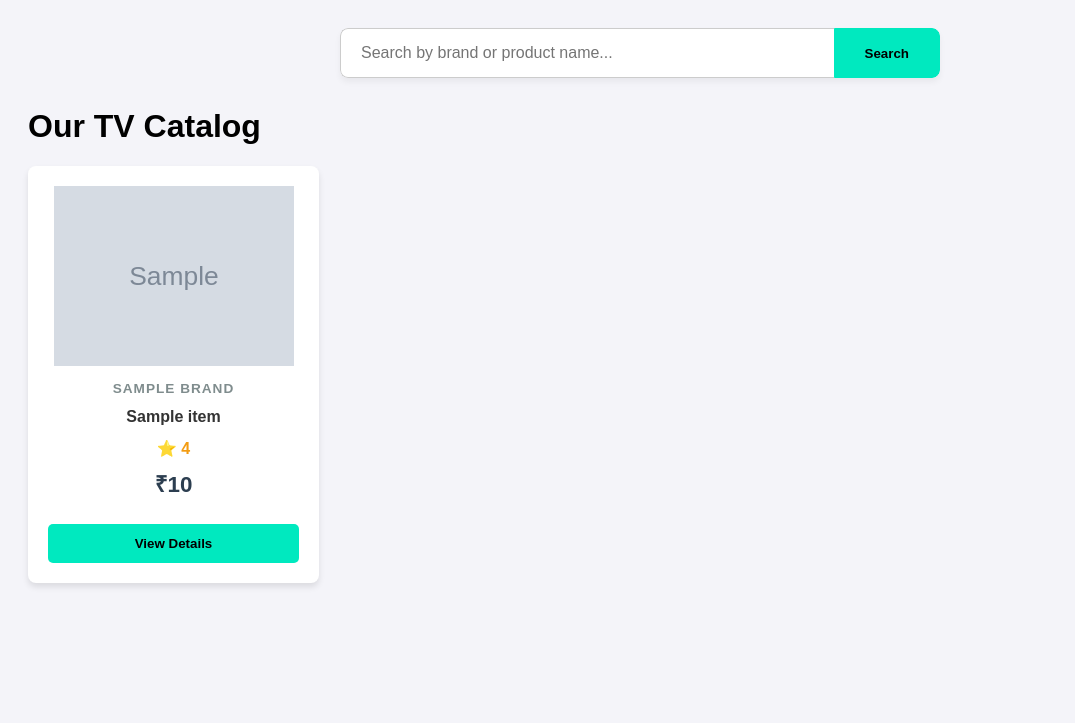
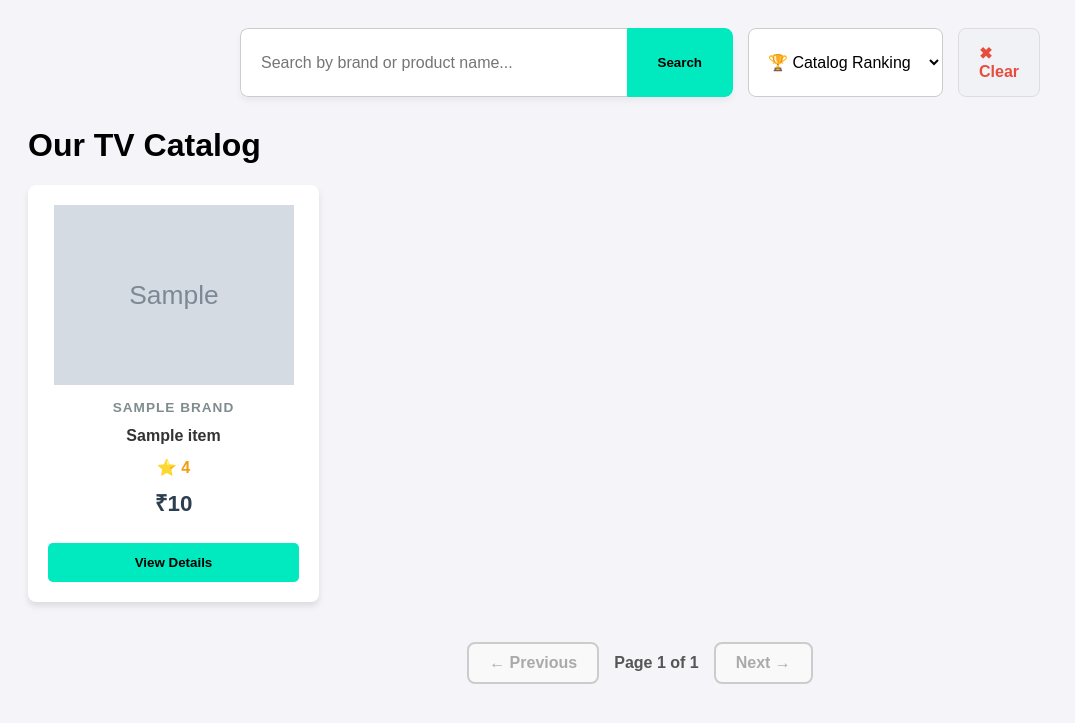
Before and after one commit to tropicles/assignment-sciative, a Flask app: template templates/index.html in a window 1280 px wide. Shown: the top 723 px of the page, without its empty margins (0-1075 px from the left). Run offline with Flask 3, Linux system fonts and the light colour scheme; the template is opened without the code that fills it: most values are stand-ins (such as "Sample title", 1, 10 or a date in 2020); grey boxes marked "Sample" are stand-in pictures; some libraries are stand-ins or nearby versions.

Commit message:
pagination with help of limit and offset and sql (loading particular set of data from table at once) and created index on database

```diff
--- a/app.py
+++ b/app.py
@@ -3,6 +3,7 @@ import psycopg2
 import psycopg2.extras
 import os
 from dotenv import load_dotenv
+import math
 
 app = Flask(__name__)
 load_dotenv()
@@ -12,39 +13,77 @@ NEON_URL = os.getenv("NEON_URL")
 def get_db_connection():
     return psycopg2.connect(NEON_URL)
 
-def get_tvs(search_query=""):
+def get_tvs(search_query="", sort_by="ranking", page=1, per_page=12):
     conn = get_db_connection()
     cursor = conn.cursor(cursor_factory=psycopg2.extras.RealDictCursor)
 
-    # 1. If the user searched for something
+    # 1. Sort Logic
+    sort_options = {
+        "price_low": "ORDER BY price ASC",
+        "ranking": "ORDER BY catalog_ranking ASC",
+        "top_rated": "ORDER BY rating DESC"
+    }
+    order_clause = sort_options.get(sort_by, "ORDER BY catalog_ranking ASC")
+
+    # Pagination Math
+    offset = (page - 1) * per_page
+
+    where_clause = ""
+    params = []
+
+    # 2. Search Logic
     if search_query:
+        where_clause = "WHERE product_name ILIKE %s OR brand ILIKE %s"
+        search_pattern = f"%{search_query}%"
+        params = [search_pattern, search_pattern]
 
-        sql_query = """
-            SELECT * FROM led_tv
-            WHERE product_name ILIKE %s OR brand ILIKE %s;
-        """
-        search_pattern = f"%{search_query}%"
-        cursor.execute(sql_query, (search_pattern, search_pattern))
+    # 3. Get TOTAL count of matching TVs (so we know how many pages to make)
+    count_query = f"SELECT COUNT(*) as total FROM led_tv {where_clause};"
+    cursor.execute(count_query, tuple(params))
+    total_items = cursor.fetchone()['total']
 
-    # 2. If there is NO search query (Default Page Load)
-    else:
-
-        sql_query = "SELECT * FROM led_tv ORDER BY RANDOM();"
-        cursor.execute(sql_query)
+    # 4. Get the ACTUAL data for just this page
+    data_query = f"""
+        SELECT * FROM led_tv
+        {where_clause}
+        {order_clause}
+        LIMIT %s OFFSET %s;
+    """
+    # Combine the search parameters with the pagination numbers
+    data_params = params + [per_page, offset]
+    cursor.execute(data_query, tuple(data_params))
 
     tv_list = cursor.fetchall()
     cursor.close()
     conn.close()
 
-    return tv_list
+    # Calculate how many pages there are in total
+    total_pages = math.ceil(total_items / per_page)
+
+    return tv_list, total_pages
 
 @app.route('/store')
 def show_catalog():
     current_search = request.args.get('q', '')
+    current_sort = request.args.get('sort', 'ranking')
 
-    store_products = get_tvs(current_search)
+    # Safely get the page number from the URL, default to 1
+    try:
+        current_page = int(request.args.get('page', 1))
+        if current_page < 1:
+            current_page = 1
+    except ValueError:
+        current_page = 1
 
-    return render_template('index.html', products=store_products, search_query=current_search)
+    # Pass everything to our new function
+    store_products, total_pages = get_tvs(current_search, current_sort, current_page)
+
+    return render_template('index.html',
+                           products=store_products,
+                           search_query=current_search,
+                           current_sort=current_sort,
+                           current_page=current_page,
+                           total_pages=total_pages)
 
 if __name__ == '__main__':
     app.run(debug=True)
--- a/import.py
+++ b/import.py
@@ -10,5 +10,4 @@ df.columns = df.columns.str.lower()
 NEON_URL = os.getenv("NEON_URL")
 engine = create_engine(NEON_URL)
 df.to_sql('led_tv', engine, if_exists='append', index=False)
-
 print("All data is now live on Neon.")
--- a/templates/index.html
+++ b/templates/index.html
@@ -235,20 +235,113 @@
         width: 100%;
     }
 }
+    .controls-container {
+        display: flex;
+        justify-content: center;
+        gap: 15px;
+        margin-bottom: 30px;
+        max-width: 800px;
+        margin-left: auto;
+        margin-right: auto;
+    }
 
+    .sort-dropdown {
+        padding: 15px;
+        border: 1px solid #ccc;
+        border-radius: 8px;
+        font-size: 16px;
+        outline: none;
+        cursor: pointer;
+        background-color: white;
+    }
+
+    .sort-dropdown:focus {
+        border-color: #00E9BF;
+    }
+
+        .reset-btn {
+    padding: 15px 20px;
+    background-color: #f1f2f6;
+    color: #e74c3c;
+    border: 1px solid #dcdde1;
+    border-radius: 8px;
+    text-decoration: none;
+    font-weight: bold;
+    display: flex;
+    align-items: center;
+    transition: all 0.2s;
+}
+
+    .reset-btn:hover {
+        background-color: #ffeaa7;
+        border-color: #e74c3c;
+    }
+
+
+
+        .pagination {
+            display: flex;
+            justify-content: center;
+            align-items: center;
+            gap: 15px;
+            margin: 40px 0;
+        }
+
+        .page-btn {
+            padding: 10px 20px;
+            background-color: #fff;
+            border: 2px solid #00E9BF;
+            color: #333;
+            text-decoration: none;
+            border-radius: 8px;
+            font-weight: bold;
+            transition: all 0.2s;
+        }
+
+        .page-btn:hover:not(.disabled) {
+            background-color: #00E9BF;
+            color: #000;
+        }
+
+        .page-btn.disabled {
+            border-color: #ccc;
+            color: #aaa;
+            cursor: not-allowed;
+            background-color: #f9f9f9;
+        }
+
+        .page-info {
+            font-size: 16px;
+            font-weight: bold;
+            color: #555;
+        }
     </style>
-    <div class="search-container">
-    <form action="/store" method="GET" class="search-bar">
+
+        <form action="/store" method="GET" class="controls-container">
+
+            <div class="search-bar" style="flex-grow: 1; display: flex;">
                 <input type="text" name="q" class="search-input" placeholder="Search by brand or product name..." value="{{ search_query }}">
                 <button type="submit" class="search-btn">Search</button>
+            </div>
+
+            <select name="sort" class="sort-dropdown" onchange="this.form.submit()">
+                <option value="ranking" {% if current_sort == 'ranking' %}selected{% endif %}>🏆 Catalog Ranking</option>
+                <option value="price_low" {% if current_sort == 'price_low' %}selected{% endif %}>💰 Lowest Price</option>
+                <option value="top_rated" {% if current_sort == 'top_rated' %}selected{% endif %}>⭐ Top Rated</option>
+            </select>
+
+            {% if search_query or current_sort != 'ranking' %}
+                <a href="/store" class="reset-btn">✖ Clear</a>
+            {% endif %}
+
         </form>
-</div>
 
 {% if search_query %}
     <div class="results-count">
         Found {{ products|length }} results for "{{ search_query }}"
     </div>
 {% endif %}
+
 </head>
 <body>
 
@@ -281,6 +374,27 @@
         {% else %}
             <p>No products available right now. Check back later!</p>
         {% endfor %}
+
+    </div>
+            <div class="pagination">
+
+            {% if current_page > 1 %}
+                <a href="/store?q={{ search_query }}&sort={{ current_sort }}&page={{ current_page - 1 }}" class="page-btn">
+                    &larr; Previous
+                </a>
+            {% else %}
+                <span class="page-btn disabled">&larr; Previous</span>
+            {% endif %}
+
+            <span class="page-info">Page {{ current_page }} of {{ total_pages }}</span>
+
+            {% if current_page < total_pages %}
+                <a href="/store?q={{ search_query }}&sort={{ current_sort }}&page={{ current_page + 1 }}" class="page-btn">
+                    Next &rarr;
+                </a>
+            {% else %}
+                <span class="page-btn disabled">Next &rarr;</span>
+            {% endif %}
 
         </div>
     <div id="tvModal" class="modal">
```
Lines whose indentation alone changed are shown as unchanged.
